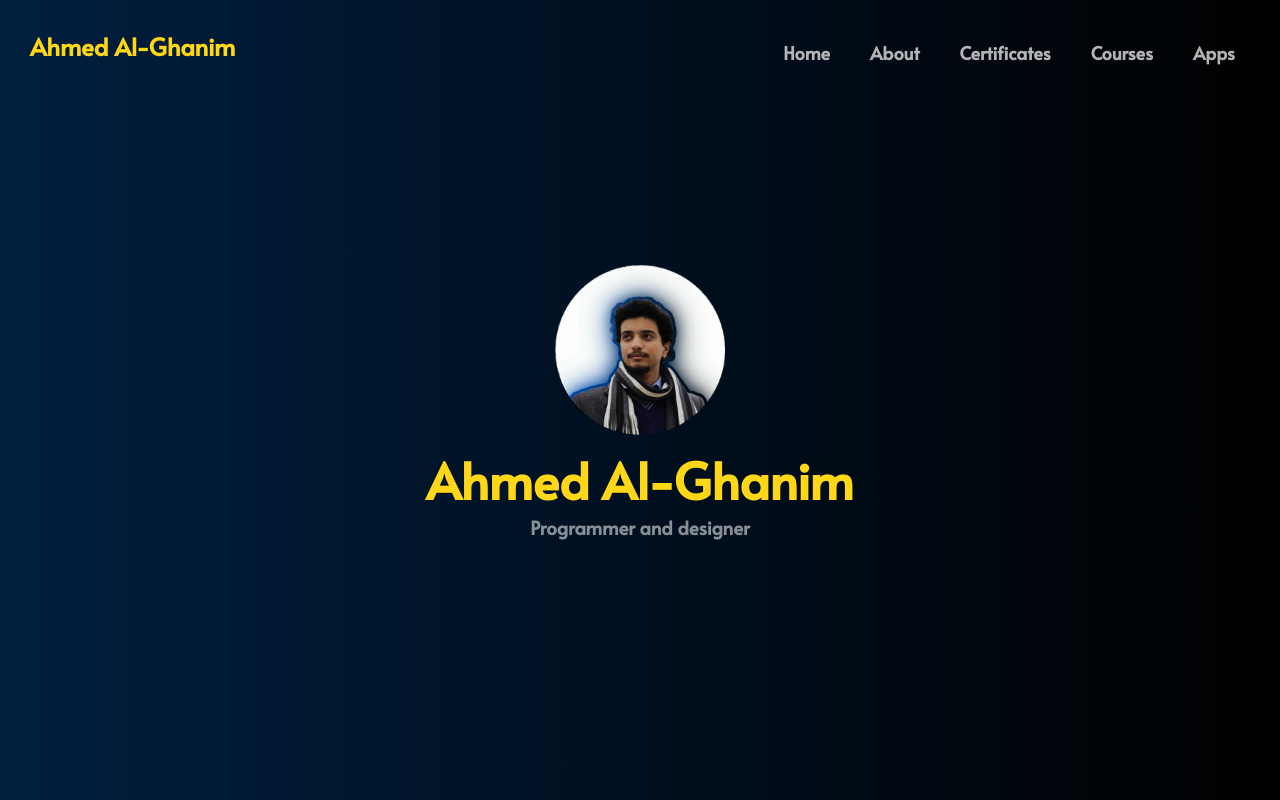
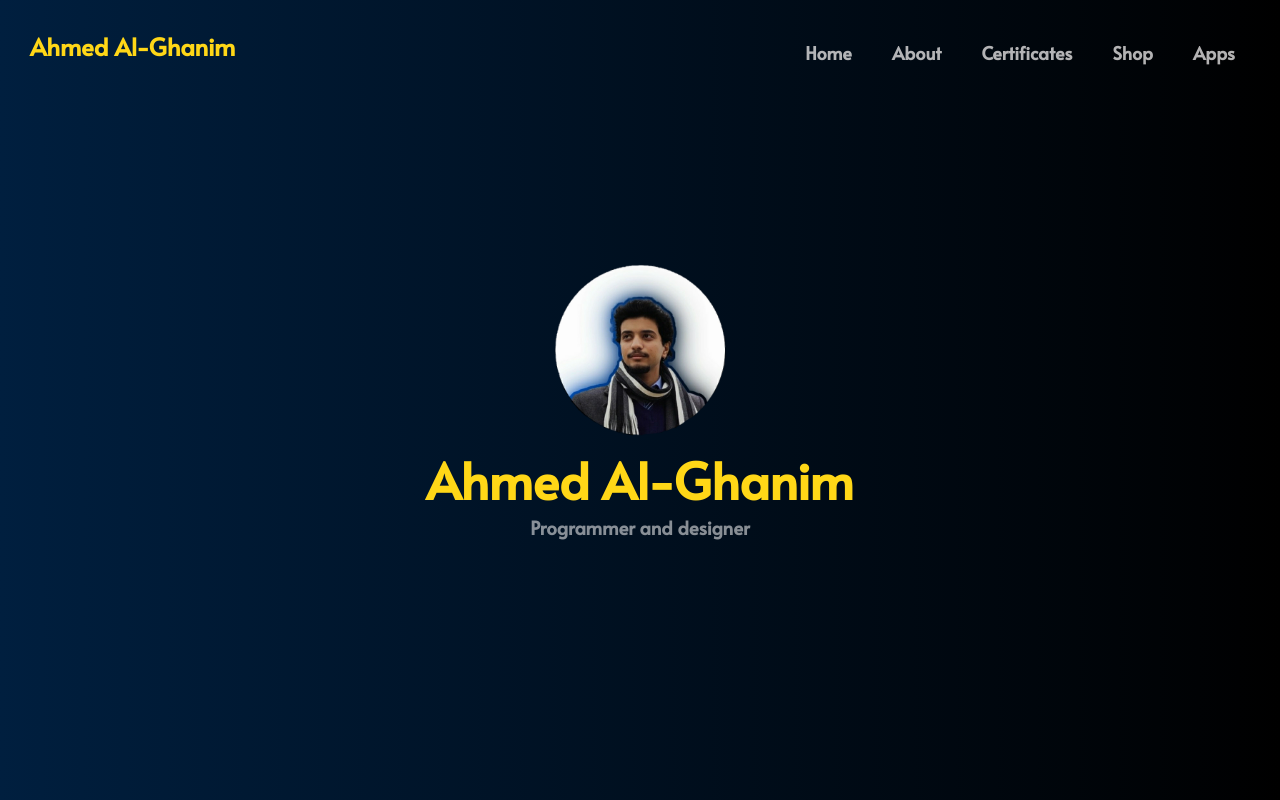
Before and after one commit to Mohammed-Albedran/Mohammed-Albedran, a plain HTML site: page Ahmed/index.html in a window 1280 px wide. Shown: the top 800 px of the page. Drawn offline with nearby package versions, Linux system fonts and the light colour scheme.

Commit message:
Update index.html

```diff
--- a/Ahmed/index.html
+++ b/Ahmed/index.html
@@ -45,7 +45,7 @@
                   <li><a href="#">Students</a></li>
                 </ul>
               </li>
-              <li><a href="#courses">Courses</a></li>
+              <li><a href="#courses">Shop</a></li>
               <li><a href="#apps">Apps</a></li>
             </ul></div>
 
@@ -57,7 +57,7 @@
             <li><h3><a href="#about">About</a></h3></li>
             <li><h3><a href="#myCertificates">My certificates</a></h3></li>
             <li><h3><a href="#">Students's certificates</a></h3></li>
-            <li><h3><a href="#courses">Courses</a></h3></li>
+            <li><h3><a href="#courses">Shop</a></h3></li>
             <li><h3><a href="#apps">Apps</a></h3></li>
         </ul>
     </div>
```
